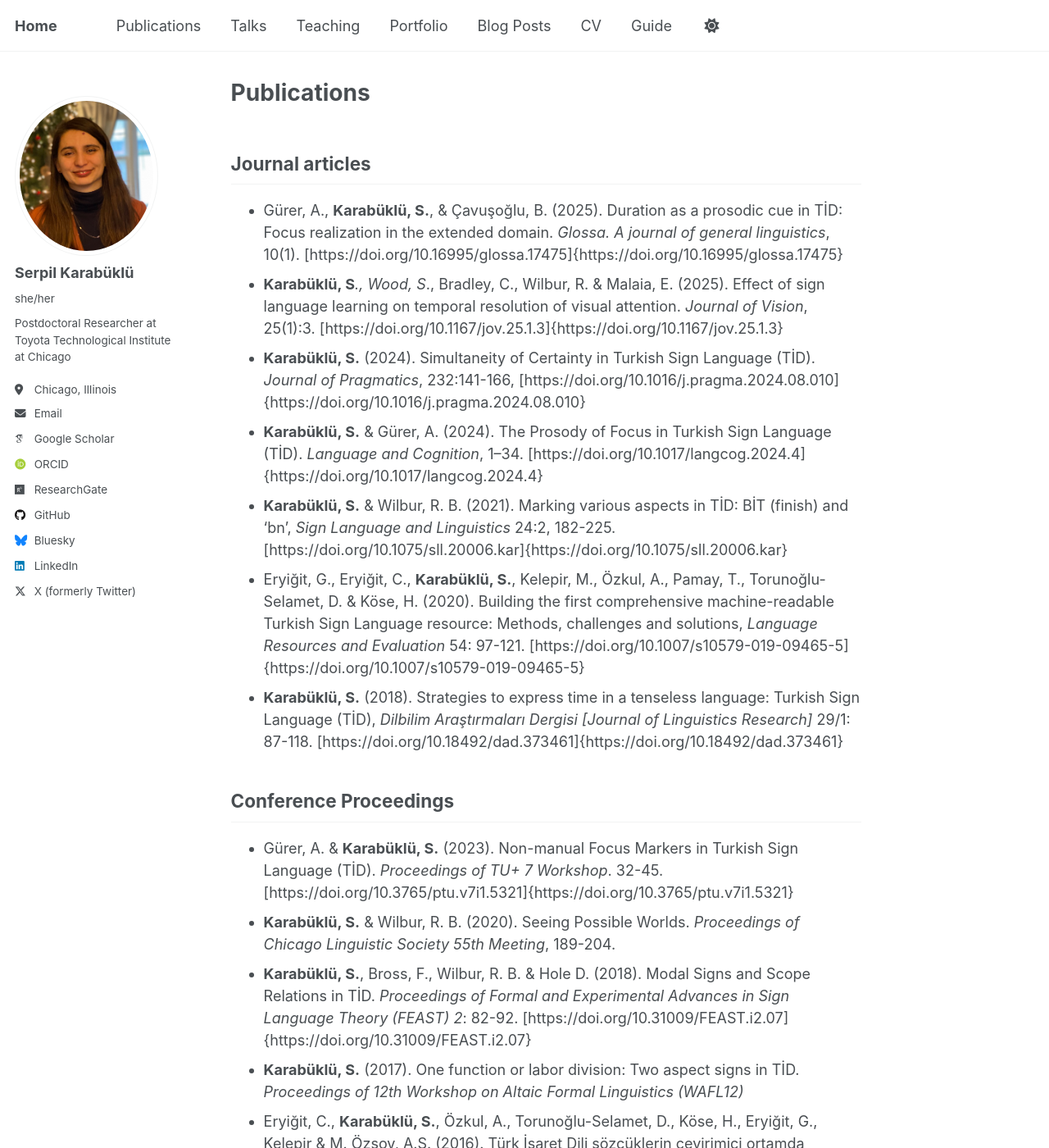
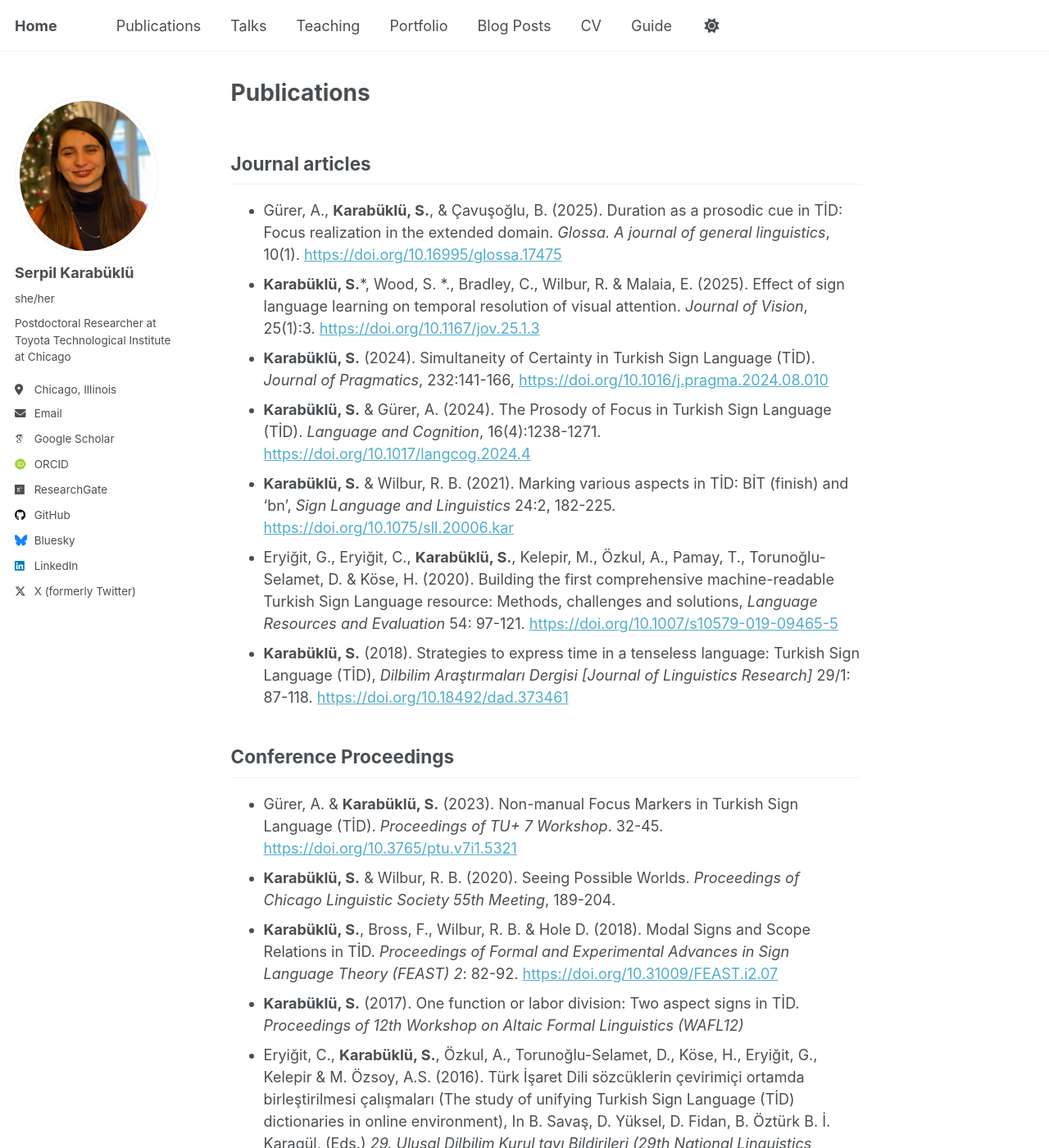
Before and after one commit to serpilkarabuklu/serpilkarabuklu, a Jekyll site: the page built from _pages/publications.md, in a window 1280 px wide and 1400 px high. Shown: the whole window at 82% size. Built offline with Jekyll 4.4.1, drawn with Linux system fonts in a browser that asks for light colours; some web fonts are replaced; a script that is not in the unit is left out.

Commit message:
Update publications.md

```diff
--- a/_pages/publications.md
+++ b/_pages/publications.md
@@ -9,18 +9,18 @@ redirect_from:
 ---
 
 ## Journal articles
-* Gürer, A., __Karabüklü, S.__, &amp; Çavuşoğlu, B. (2025). Duration as a prosodic cue in TİD: Focus realization in the extended domain. _Glossa. A journal of general linguistics_, 10(1). [https://doi.org/10.16995/glossa.17475]{https://doi.org/10.16995/glossa.17475}
-* __Karabüklü, S__*., Wood, S*., Bradley, C., Wilbur, R. &amp; Malaia, E. (2025). Effect of sign language learning on temporal resolution of visual attention. _Journal of Vision_, 25(1):3. [https://doi.org/10.1167/jov.25.1.3]{https://doi.org/10.1167/jov.25.1.3}
-* __Karabüklü, S.__ (2024). Simultaneity of Certainty in Turkish Sign Language (TİD). _Journal of Pragmatics_, 232:141-166, [https://doi.org/10.1016/j.pragma.2024.08.010]{https://doi.org/10.1016/j.pragma.2024.08.010}
-* __Karabüklü, S.__ &amp; Gürer, A. (2024). The Prosody of Focus in Turkish Sign Language (TİD). _Language and Cognition_, 1–34. [https://doi.org/10.1017/langcog.2024.4]{https://doi.org/10.1017/langcog.2024.4}
-* __Karabüklü, S.__ &amp; Wilbur, R. B. (2021). Marking various aspects in TİD: BİT (finish) and ‘bn’, _Sign Language and Linguistics_ 24:2, 182-225. [https://doi.org/10.1075/sll.20006.kar]{https://doi.org/10.1075/sll.20006.kar}
-* Eryiğit, G., Eryiğit, C., __Karabüklü, S.__, Kelepir, M., Özkul, A., Pamay, T., Torunoğlu-Selamet, D. &amp; Köse, H. (2020). Building the first comprehensive machine-readable Turkish Sign Language resource: Methods, challenges and solutions, _Language Resources and Evaluation_ 54: 97-121. [https://doi.org/10.1007/s10579-019-09465-5]{https://doi.org/10.1007/s10579-019-09465-5}
-* __Karabüklü, S.__ (2018). Strategies to express time in a tenseless language: Turkish Sign Language (TİD), _Dilbilim Araştırmaları Dergisi \[Journal of Linguistics Research\]_ 29/1: 87-118. [https://doi.org/10.18492/dad.373461]{https://doi.org/10.18492/dad.373461}
+* Gürer, A., __Karabüklü, S.__, &amp; Çavuşoğlu, B. (2025). Duration as a prosodic cue in TİD: Focus realization in the extended domain. _Glossa. A journal of general linguistics_, 10(1). [https://doi.org/10.16995/glossa.17475](https://doi.org/10.16995/glossa.17475)
+* __Karabüklü, S.__*, Wood, S. *., Bradley, C., Wilbur, R. &amp; Malaia, E. (2025). Effect of sign language learning on temporal resolution of visual attention. _Journal of Vision_, 25(1):3. [https://doi.org/10.1167/jov.25.1.3](https://doi.org/10.1167/jov.25.1.3)
+* __Karabüklü, S.__ (2024). Simultaneity of Certainty in Turkish Sign Language (TİD). _Journal of Pragmatics_, 232:141-166, [https://doi.org/10.1016/j.pragma.2024.08.010](https://doi.org/10.1016/j.pragma.2024.08.010)
+* __Karabüklü, S.__ &amp; Gürer, A. (2024). The Prosody of Focus in Turkish Sign Language (TİD). _Language and Cognition_, 16(4):1238-1271. [https://doi.org/10.1017/langcog.2024.4](https://doi.org/10.1017/langcog.2024.4)
+* __Karabüklü, S.__ &amp; Wilbur, R. B. (2021). Marking various aspects in TİD: BİT (finish) and ‘bn’, _Sign Language and Linguistics_ 24:2, 182-225. [https://doi.org/10.1075/sll.20006.kar](https://doi.org/10.1075/sll.20006.kar)
+* Eryiğit, G., Eryiğit, C., __Karabüklü, S.__, Kelepir, M., Özkul, A., Pamay, T., Torunoğlu-Selamet, D. &amp; Köse, H. (2020). Building the first comprehensive machine-readable Turkish Sign Language resource: Methods, challenges and solutions, _Language Resources and Evaluation_ 54: 97-121. [https://doi.org/10.1007/s10579-019-09465-5](https://doi.org/10.1007/s10579-019-09465-5)
+* __Karabüklü, S.__ (2018). Strategies to express time in a tenseless language: Turkish Sign Language (TİD), _Dilbilim Araştırmaları Dergisi \[Journal of Linguistics Research\]_ 29/1: 87-118. [https://doi.org/10.18492/dad.373461](https://doi.org/10.18492/dad.373461)
 
 ## Conference Proceedings
-* Gürer, A. &amp; __Karabüklü, S.__ (2023). Non-manual Focus Markers in Turkish Sign Language (TİD). _Proceedings of TU+ 7 Workshop_. 32-45. [https://doi.org/10.3765/ptu.v7i1.5321]{https://doi.org/10.3765/ptu.v7i1.5321}
+* Gürer, A. &amp; __Karabüklü, S.__ (2023). Non-manual Focus Markers in Turkish Sign Language (TİD). _Proceedings of TU+ 7 Workshop_. 32-45. [https://doi.org/10.3765/ptu.v7i1.5321](https://doi.org/10.3765/ptu.v7i1.5321)
 * __Karabüklü, S.__ &amp; Wilbur, R. B. (2020). Seeing Possible Worlds. _Proceedings of Chicago Linguistic Society 55th Meeting_, 189-204.
-* __Karabüklü, S.__, Bross, F., Wilbur, R. B. &amp; Hole D. (2018). Modal Signs and Scope Relations in TİD. _Proceedings of Formal and Experimental Advances in Sign Language Theory (FEAST) 2_: 82-92. [https://doi.org/10.31009/FEAST.i2.07]{https://doi.org/10.31009/FEAST.i2.07}
+* __Karabüklü, S.__, Bross, F., Wilbur, R. B. &amp; Hole D. (2018). Modal Signs and Scope Relations in TİD. _Proceedings of Formal and Experimental Advances in Sign Language Theory (FEAST) 2_: 82-92. [https://doi.org/10.31009/FEAST.i2.07](https://doi.org/10.31009/FEAST.i2.07)
 * __Karabüklü, S.__ (2017). One function or labor division: Two aspect signs in TİD. _Proceedings of 12th Workshop on Altaic Formal Linguistics (WAFL12)_
 * Eryiğit, C., __Karabüklü, S.__, Özkul, A., Torunoğlu-Selamet, D., Köse, H., Eryiğit, G., Kelepir &amp; M. Özsoy, A.S. (2016). Türk İşaret Dili sözcüklerin çevirimiçi ortamda birleştirilmesi çalışmaları (The study of unifying Turkish Sign Language (TİD) dictionaries in online environment), In B. Savaş, D. Yüksel, D. Fidan, B. Öztürk B. İ. Karagül, (Eds.) _29. Ulusal Dilbilim Kurul tayı Bildirileri (29th National Linguistics Meeting)_, 155-162
 * Camgöz, N. C., Kındıroğlu, A., __Karabüklü, S.__, Kelepir, M., Özsoy, A. S. &amp;Akarun, L. (2016). BosphorusSign: A Turkish Sign Language Recognition Corpus in Health and Finance Applications. _10th Edition of the Language Resources and Evaluation Conference (LREC)_
```
